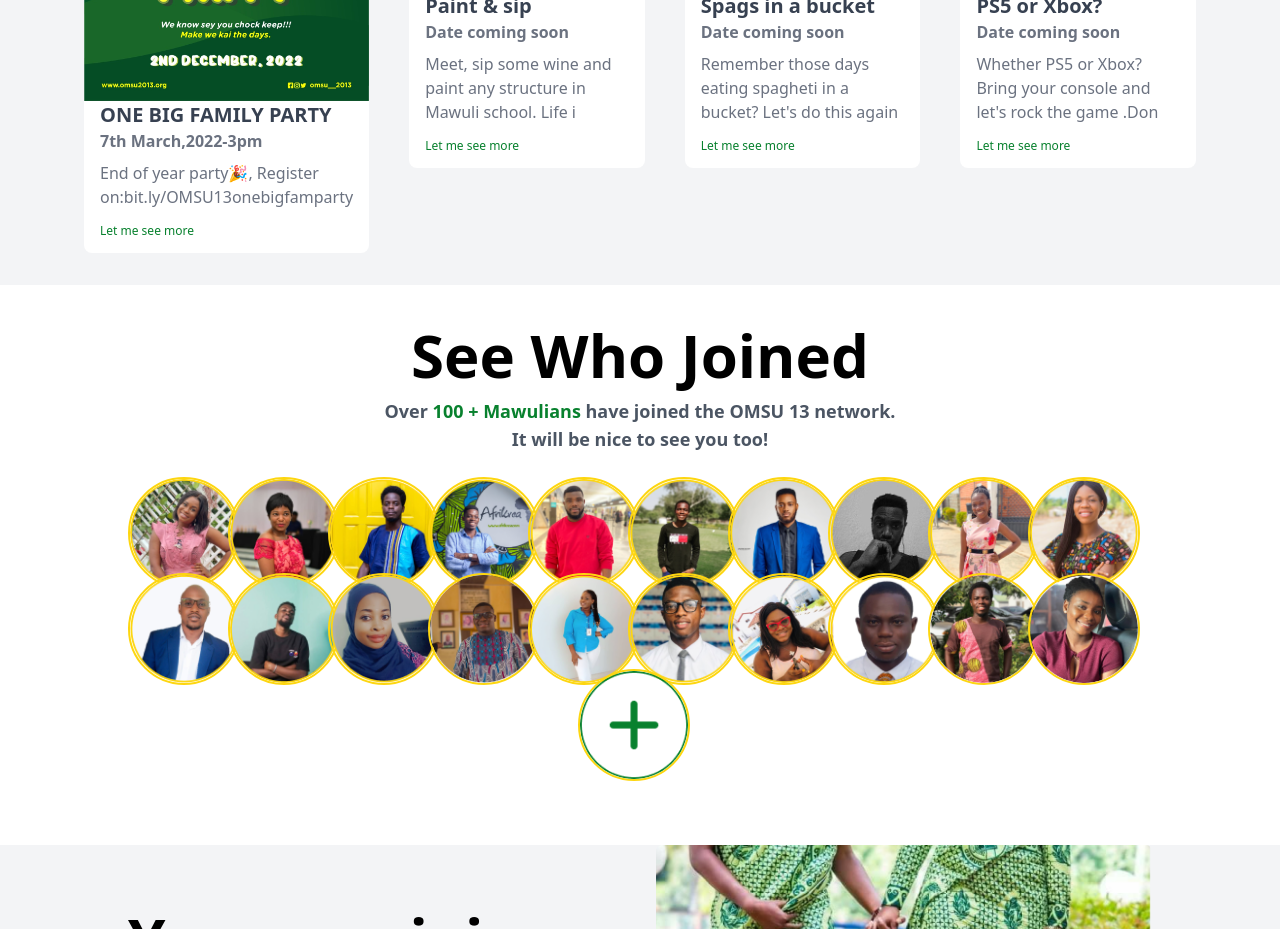
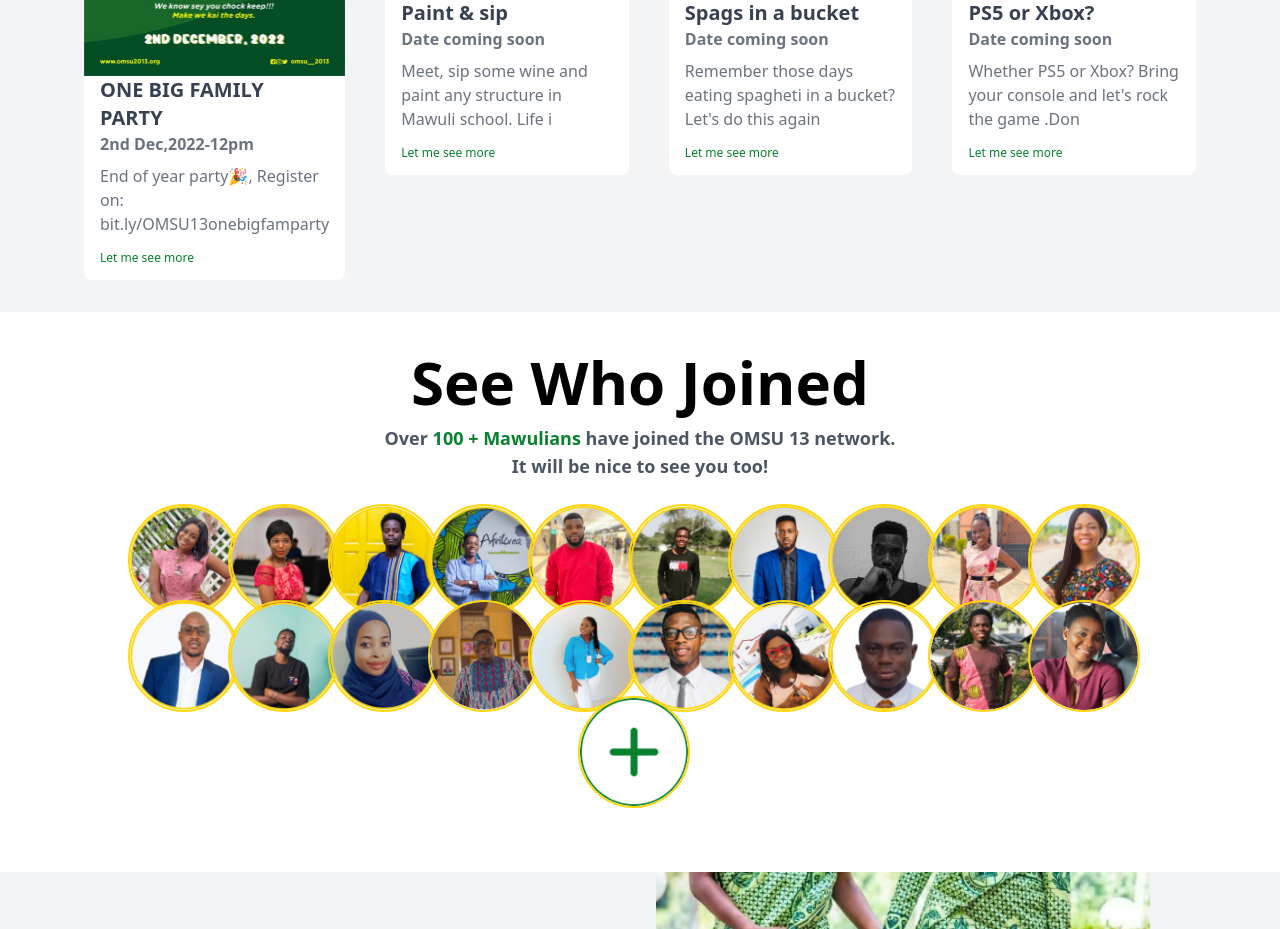
Before and after one commit to OMSU-2013/Landing-page, a React (Create React App) app: page / in a window 1280 px wide. Shown: the part 1660-2589 px from the top of the page. Built offline with nearby package versions, Linux system fonts and the light colour scheme.

Commit message:
added One big family event

```diff
--- a/src/data/Event.js
+++ b/src/data/Event.js
@@ -7,8 +7,8 @@ export const events = [
   {
     id: 1,
     title: "ONE BIG FAMILY PARTY",
-    description: "End of year party🎉, Register on:bit.ly/OMSU13onebigfamparty",
-    date: "7th March,2022-3pm",
+    description: "End of year party🎉, Register on: bit.ly/OMSU13onebigfamparty",
+    date: "2nd Dec,2022-12pm",
     image: CardImage // imageUrl
   },
   {
```
